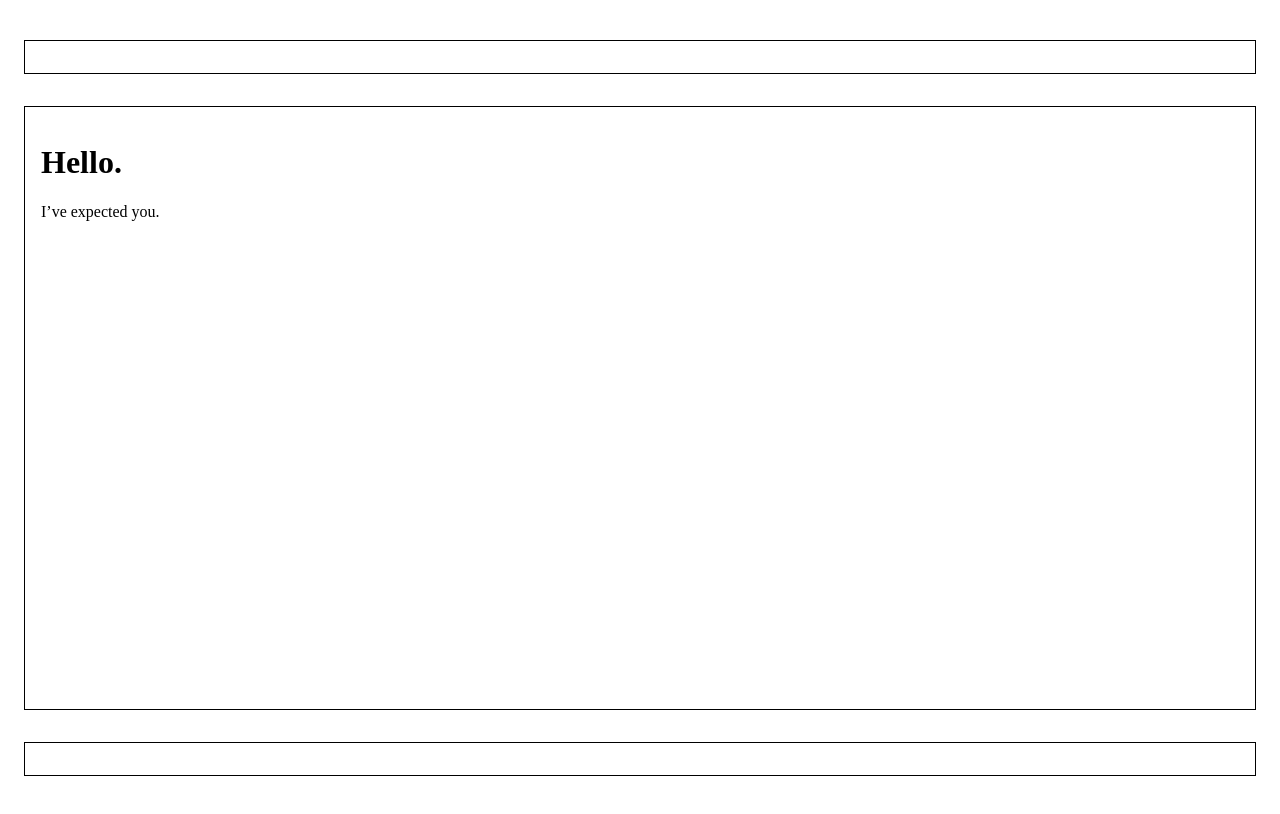
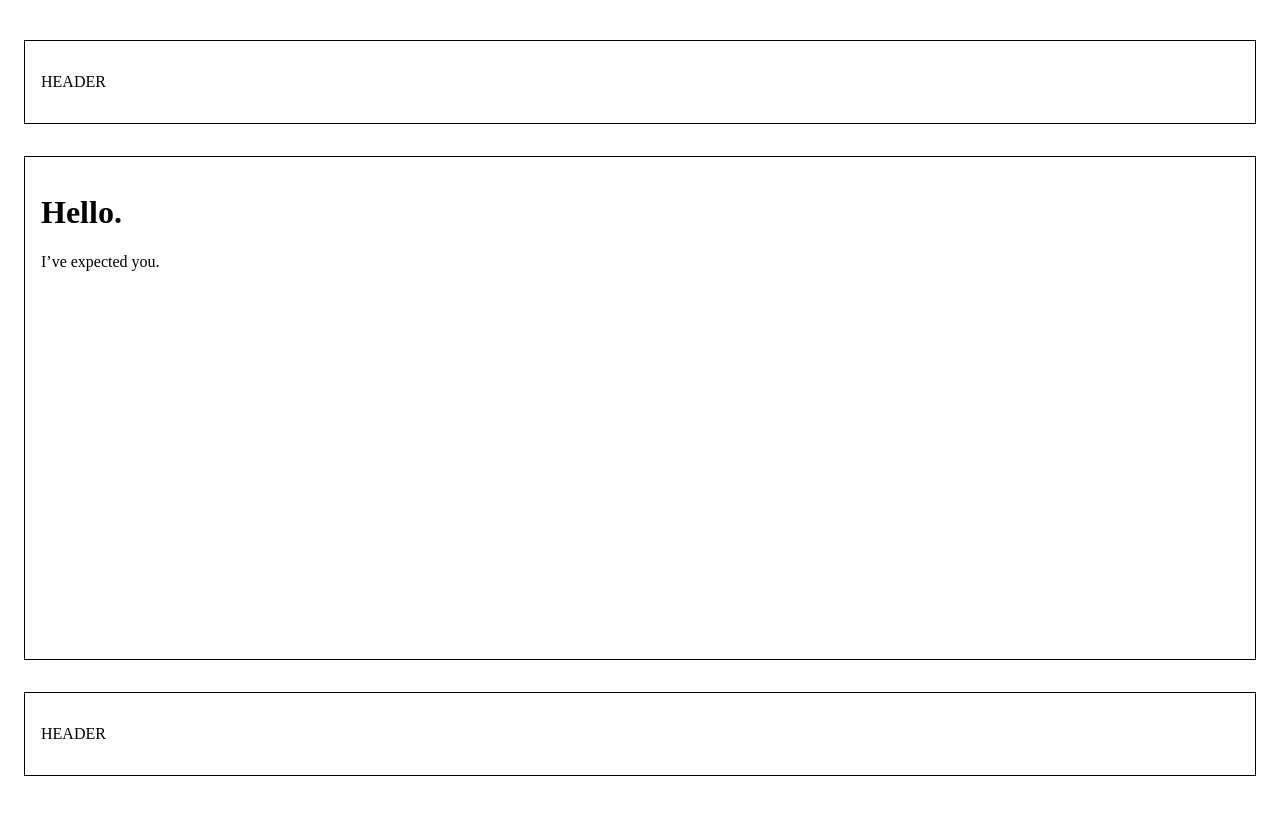
Before and after one commit to ejpiller/ejpiller.github.io, a plain HTML site: page index.html in a window 1280 px wide. Drawn offline with Linux system fonts and the light colour scheme.

Commit message:
Style updates

```diff
--- a/index.html
+++ b/index.html
@@ -11,12 +11,14 @@
   <body>
     <div class="container">
       <div class="item header">
+        <p>HEADER</p>
       </div>
       <div class="item main">
         <h1>Hello.</h1>
         <p>I’ve expected you.</p>
       </div>
       <div class="item footer">
+        <p>HEADER</p>
       </div>
     </div>
   </body>
```
